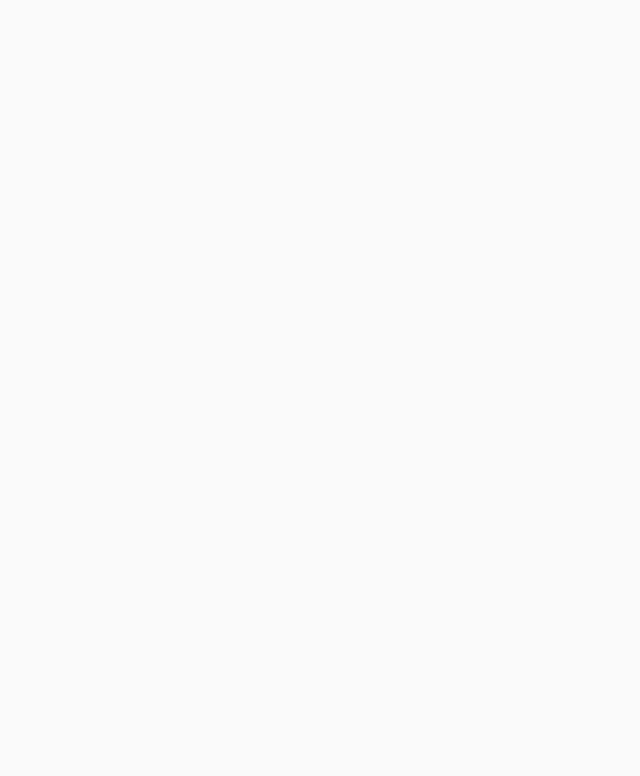
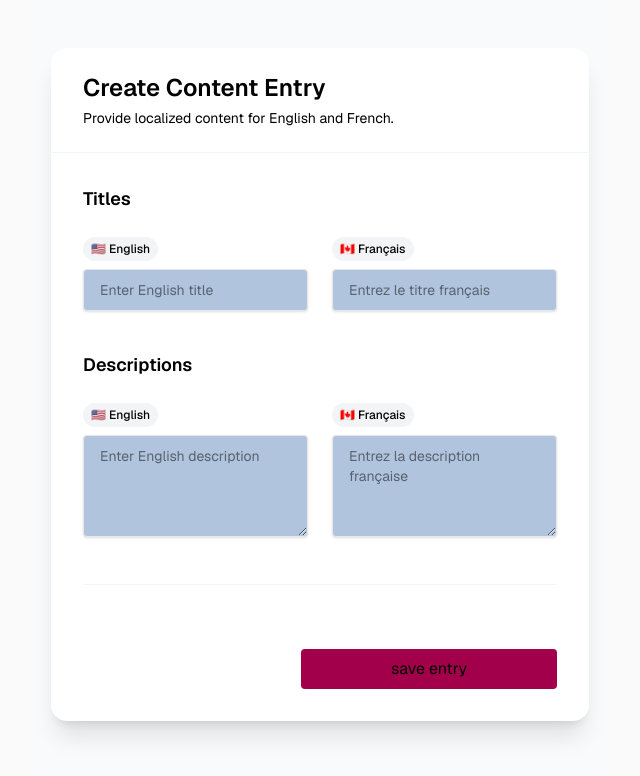
Before and after one commit to begarland/next-iframe-poc, a Next.js app: page / in a window 1280 px wide. Shown: the top 776 px of the page, without its empty margins (0-640 px from the left). Built offline with nearby package versions, Linux system fonts and the light colour scheme.

Commit message:
comment out to figure out what is broken

```diff
--- a/src/app/page.tsx
+++ b/src/app/page.tsx
@@ -1,12 +1,12 @@
 // import ContentfulPullContent from "./components/ContentfulPullContent";
-// import ContentfulPushContent from "./components/ContentfulPushContent";
+import ContentfulPushContent from "./components/ContentfulPushContent";
 
 export default function Home() {
   return (
     <div className="flex min-h-screen items-center justify-center bg-zinc-50 font-sans">
       <div className="flex w-screen flex-col md:flex-row justify-center items-start">
         <div className="w-1/2">
-          {/* <ContentfulPushContent /> */}
+          <ContentfulPushContent />
         </div>
         <div className="w-1/2">
           {/* <ContentfulPullContent /> */}
```
